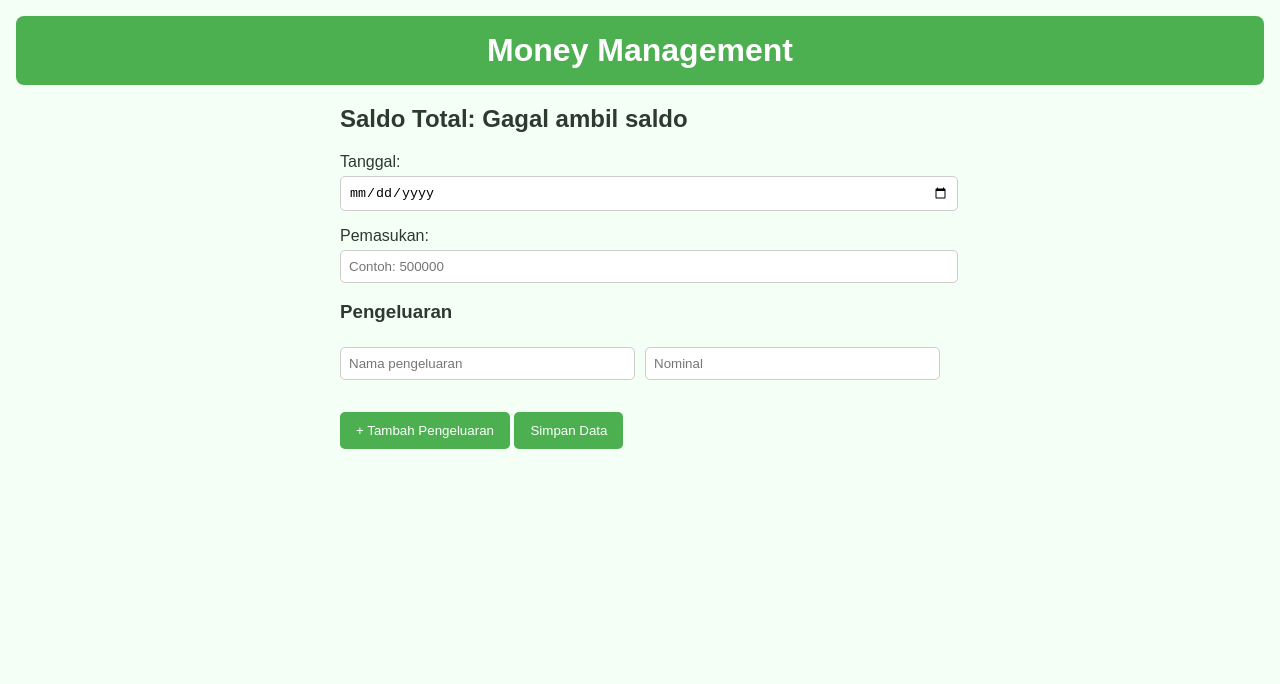
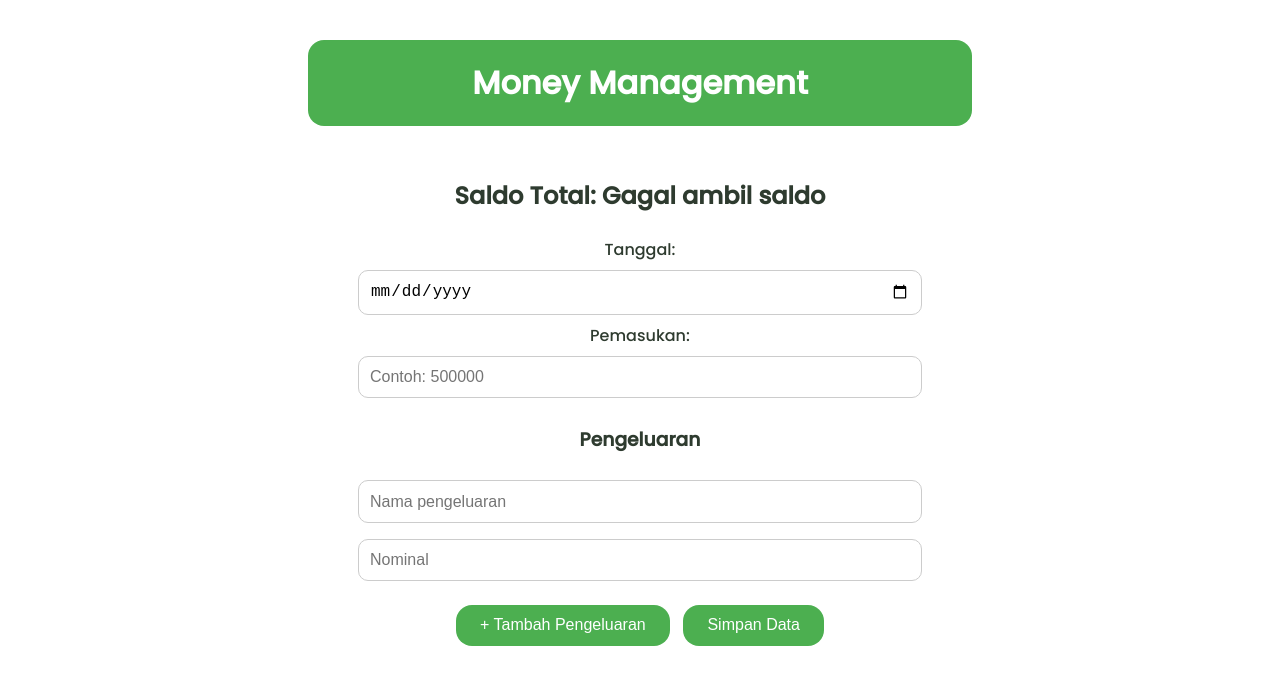
Before and after one commit to sddqbdi1208/Management, a plain HTML site: page index.html in a window 1280 px wide. Drawn offline with Linux system fonts and the light colour scheme; no server answers.

Commit message:
Update style.css

```diff
--- a/style.css
+++ b/style.css
@@ -1,18 +1,24 @@
+@import url('https://fonts.googleapis.com/css2?family=Poppins:wght@300;500&display=swap');
+
 body {
-  font-family: Arial, sans-serif;
-  margin: 0;
-  padding: 1rem;
-  background-color: #f4fff6;
-  color: #2d3a2d;
+  font-family: 'Poppins', sans-serif;
+  background-color: #ffffff;
+  color: #2e3b2f;
+  display: flex;
+  flex-direction: column;
+  align-items: center;
+  padding: 2rem;
 }
 
 header {
   text-align: center;
   background-color: #4caf50;
   color: white;
-  padding: 1rem;
-  border-radius: 8px;
-  margin-bottom: 1rem;
+  padding: 1.2rem 2rem;
+  border-radius: 1rem;
+  margin-bottom: 2rem;
+  width: 100%;
+  max-width: 600px;
 }
 
 h1 {
@@ -20,49 +26,52 @@ h1 {
 }
 
 main {
+  width: 100%;
   max-width: 600px;
-  margin: auto;
+  text-align: center;
 }
 
 section {
-  margin-bottom: 1rem;
+  margin-bottom: 1.5rem;
 }
 
 input {
-  display: block;
-  width: 100%;
-  padding: 0.5rem;
-  margin-top: 0.3rem;
-  margin-bottom: 1rem;
+  width: 90%;
+  padding: 0.7rem;
+  margin: 0.5rem 0;
   border: 1px solid #ccc;
-  border-radius: 5px;
+  border-radius: 10px;
+  font-size: 1rem;
 }
 
 button {
   background-color: #4caf50;
   color: white;
   border: none;
-  padding: 0.7rem 1rem;
-  margin-top: 0.5rem;
-  border-radius: 5px;
+  padding: 0.7rem 1.5rem;
+  margin: 1rem 0.3rem;
+  border-radius: 1rem;
+  font-size: 1rem;
   cursor: pointer;
+  transition: background 0.3s ease;
 }
 
 button:hover {
-  background-color: #45a045;
+  background-color: #3e8e41;
 }
 
 .pengeluaran-item {
   display: flex;
-  gap: 10px;
-  margin-bottom: 0.5rem;
+  flex-direction: column;
+  align-items: center;
 }
 
-pre#respon {
-  background: #f0f0f0;
-  padding: 0.5rem;
-  border-left: 4px solid #4caf50;
-  font-weight: bold;
-  white-space: pre-wrap;
-  border-radius: 5px;
+#notif {
+  background-color: #d4edda;
+  color: #155724;
+  border: 1px solid #c3e6cb;
+  padding: 1rem;
+  border-radius: 10px;
+  display: none;
+  margin-top: 1rem;
 }
```
